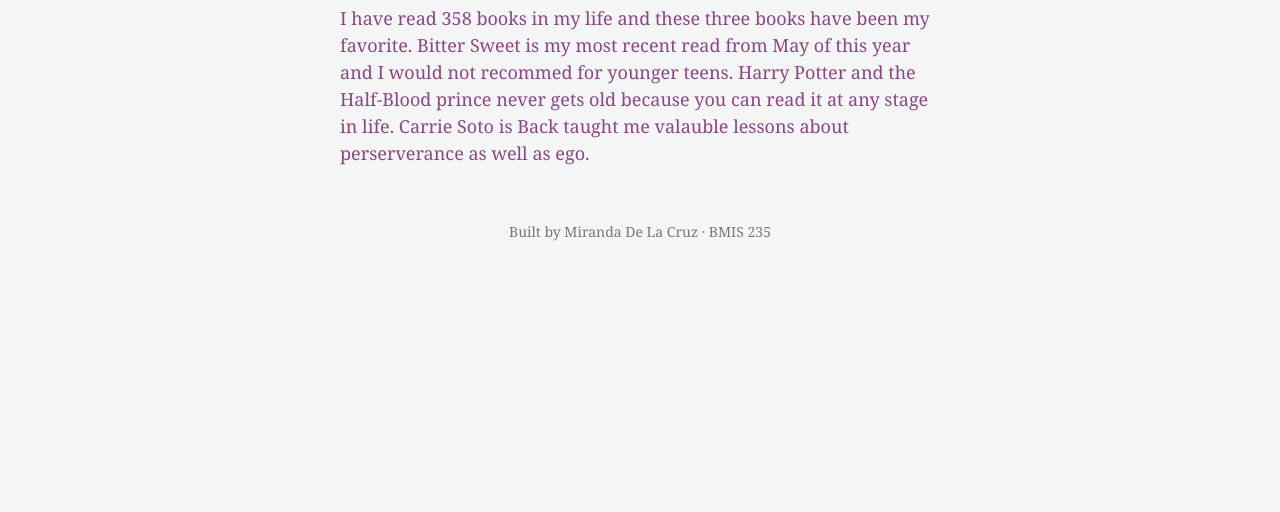
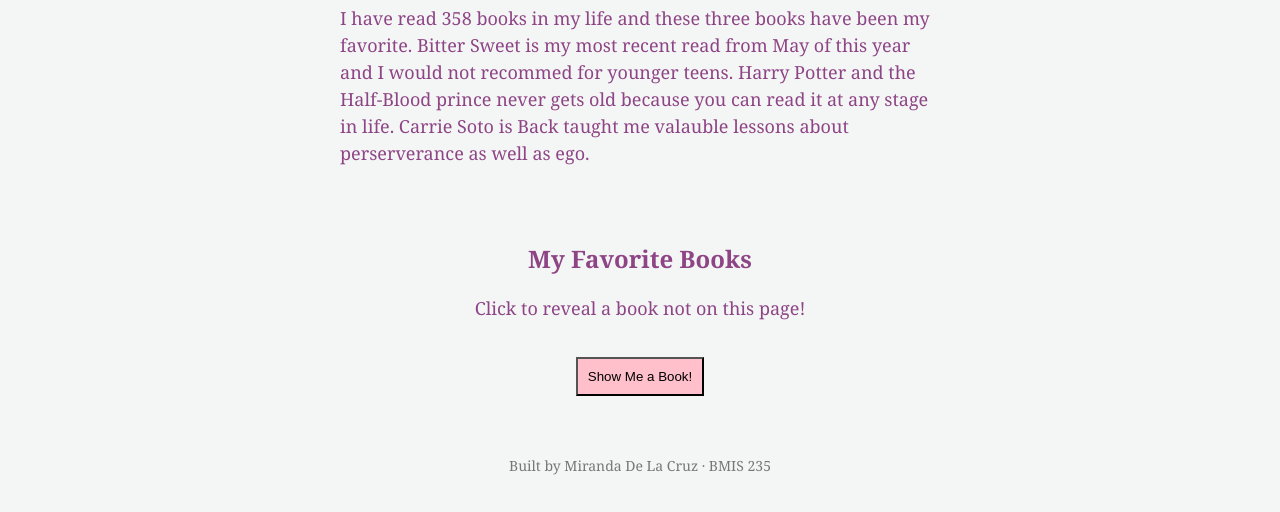
Before and after one commit to mirandadlc/bmis235-html-3, a plain HTML site: page index.html in a window 1280 px wide. Shown: the part 190-702 px from the top of the page. Drawn offline with Linux system fonts and the light colour scheme.

Commit message:
added interactive graphic

```diff
--- a/index.html
+++ b/index.html
@@ -36,7 +36,40 @@
      This box is empty on purpose. In Part 7 you paste an interactive
      graphic BETWEEN the opening <div> and the closing </div> below.
      ===================================================================== -->
-<div class="showcase"></div>
+<div class="showcase">
+  <h2>My Favorite Books</h2>
+  <p id="book">Click to reveal a book not on this page!</p>
+  <button onclick="showBook()">Show Me a Book!</button>
+
+  <style>
+    .showcase {
+      text-align: center;
+      padding: 20px;
+    }
+    .showcase button {
+      background-color: pink;
+      padding: 10px;
+      border radius: 10px;
+      cursor: pointer;
+    }
+  </style>
+
+  <script>
+    let books = [
+      "The Heroes of Olympus #3: The Mark of Athena by Rick Riordan",
+      "A Court of Mist and Fury by Sarah J. Maas",
+      "Fourth WIng by Rebecca Yarros",
+      "Without Merit by Colleen Hoover"
+      ];
+
+    let number = 0;
+
+    function showBook() {
+      document.getElementById("book").innerText = books[number];
+      number = (number + 1) % books.length;
+    }
+  </script>
+</div>
 
 <!-- Footer: fill in your name -->
 <footer>Built by Miranda De La Cruz &middot; BMIS 235</footer>
```
